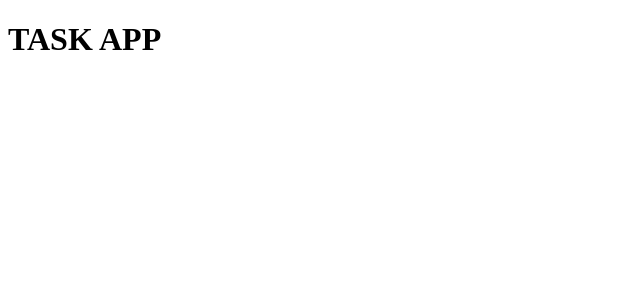
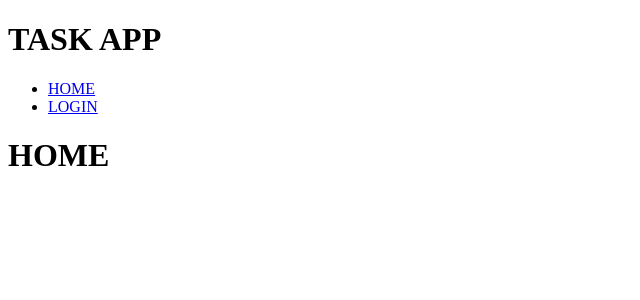
Before and after one commit to sergiolara92/IronHack_FrontEnd_Project_ToDoList, a Vue app: page / in a window 1280 px wide. Shown: the top 300 px of the page, without its empty margins (0-640 px from the left). Built offline with nearby package versions, Linux system fonts and the light colour scheme.

Commit message:
base-url

```diff
--- a/package.json
+++ b/package.json
@@ -9,7 +9,8 @@
     "preview": "vite preview"
   },
   "dependencies": {
-    "vue": "^3.2.37"
+    "vue": "^3.2.37",
+    "vue-router": "^4.1.5"
   },
   "devDependencies": {
     "@vitejs/plugin-vue": "^3.1.0",
--- a/src/App.vue
+++ b/src/App.vue
@@ -2,8 +2,25 @@
 
   <h1>TASK APP</h1>
 
+  <ul>
+    <li>
+      <router-link :to="{name: 'home'}">HOME</router-link>
+    </li>
+    <li>
+      <router-link :to="{name: 'login'}">LOGIN</router-link>
+    </li>
+  </ul>
+
+  <router-view></router-view>
+
+
 </template>
 <script setup>
+
+console.log(process.env.NODE_ENV);
+
+console.log(import.meta.env.BASE_URL);
+
 </script>
 <style scoped>
 </style>
--- a/src/main.js
+++ b/src/main.js
@@ -1,5 +1,8 @@
 import { createApp } from 'vue'
 import './style.css'
 import App from './App.vue'
+import router from './router'
 
-createApp(App).mount('#app')
+createApp(App)
+.use(router)
+.mount('#app')
--- /dev/null
+++ b/src/router/index.js
@@ -0,0 +1,22 @@
+import { createRouter, createWebHistory } from "vue-router";
+
+const routes = [
+    {
+        path: '/',
+        name: 'home',
+        component: () => import('../views/Home.vue')
+    },
+    {
+        path: '/login',
+        name: 'login',
+        component: () => import('../views/Login.vue')
+    }
+
+];
+
+const router = createRouter({
+    history: createWebHistory(import.meta.env.BASE_URL),
+    routes
+});
+
+export default router;
--- /dev/null
+++ b/src/views/Home.vue
@@ -0,0 +1,8 @@
+<template>
+
+    <h1>HOME</h1>
+</template>
+<script setup>
+</script>
+<style scoped>
+</style>
--- /dev/null
+++ b/src/views/Login.vue
@@ -0,0 +1,7 @@
+<template>
+    <h1>LOGIN</h1>
+</template>
+<script setup>
+</script>
+<style scoped>
+</style>
```
Also changed, not shown: 7 other files (tests, documents, lock files or other folders).
